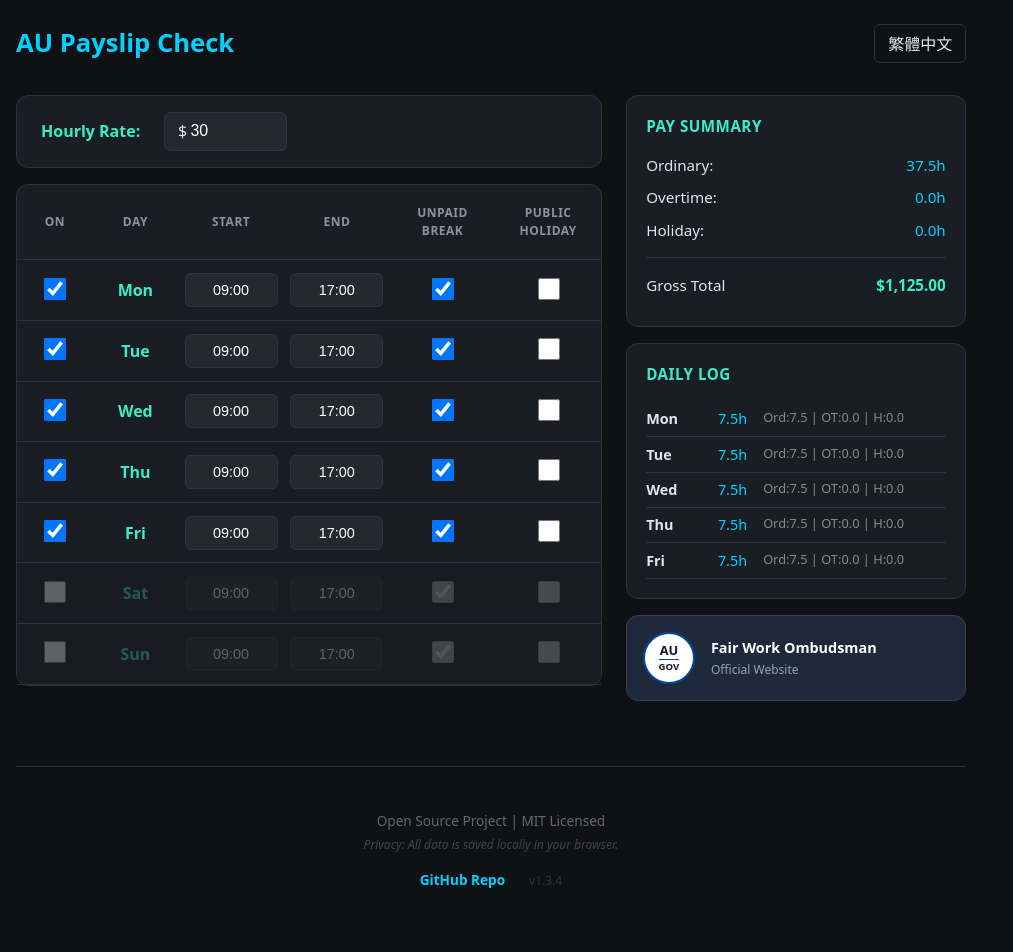
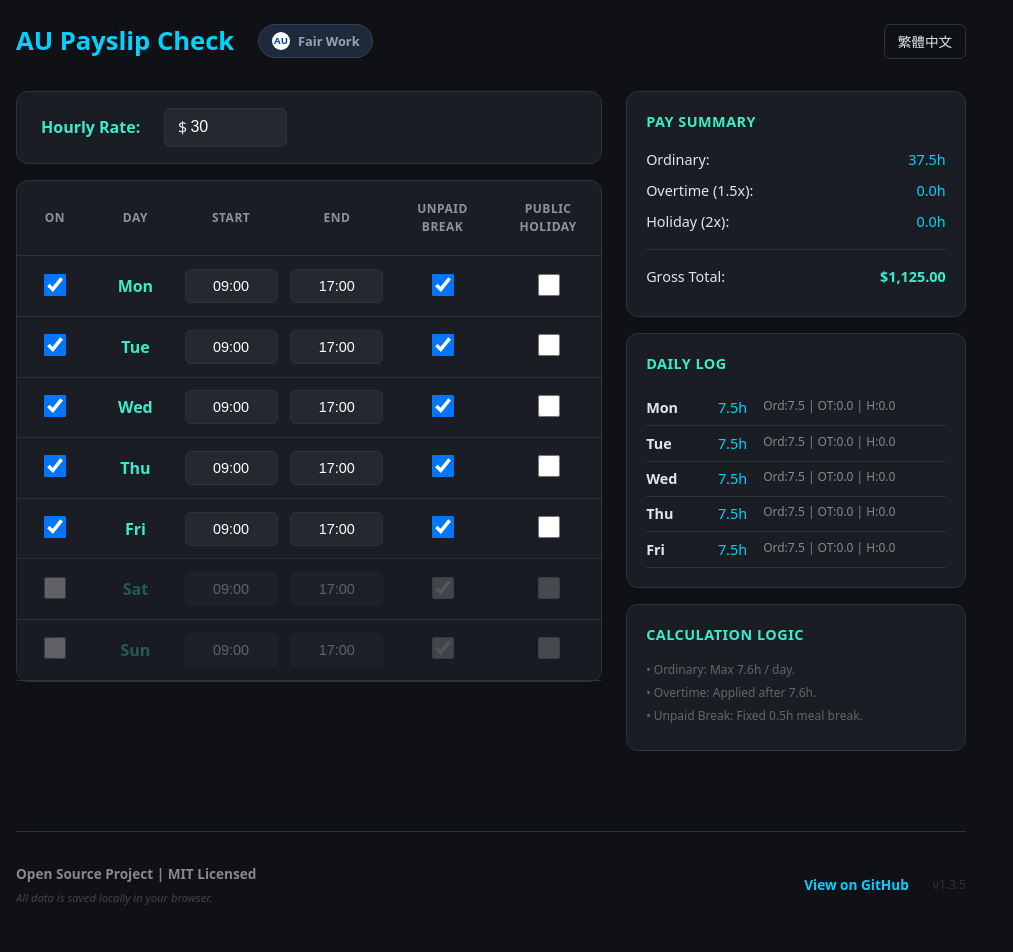
Before and after one commit to crayon3shawn/payslip-checker, a React (Vite) app: page / in a window 1280 px wide. Shown: the top 952 px of the page, without its empty margins (0-1013 px from the left). Built offline with nearby package versions, Linux system fonts and the light colour scheme.

Commit message:
refactor: update layout, restore calculation logic info, fix github url and uniform summary fonts

```diff
--- a/src/App.css
+++ b/src/App.css
@@ -30,10 +30,49 @@ header {
   margin-bottom: 2rem;
 }
 
+.header-left {
+  display: flex;
+  align-items: center;
+  gap: 1.5rem;
+}
+
 h1 {
   color: var(--primary);
   margin: 0;
   font-size: 1.6rem;
+}
+
+.header-fw-link {
+  display: flex;
+  align-items: center;
+  gap: 0.5rem;
+  text-decoration: none;
+  background: #1e293b;
+  padding: 0.4rem 0.8rem;
+  border-radius: 20px;
+  border: 1px solid #334155;
+  color: #94a3b8;
+  font-size: 0.8rem;
+  font-weight: 600;
+  transition: all 0.2s;
+}
+
+.header-fw-link:hover {
+  border-color: var(--primary);
+  color: white;
+}
+
+.au-gov-icon {
+  background: white;
+  color: #004a99;
+  font-size: 0.6rem;
+  width: 18px;
+  height: 18px;
+  display: flex;
+  align-items: center;
+  justify-content: center;
+  border-radius: 50%;
+  font-weight: 900;
 }
 
 .lang-toggle {
@@ -43,6 +82,7 @@ h1 {
   padding: 0.4rem 0.8rem;
   border-radius: 6px;
   cursor: pointer;
+  font-size: 0.85rem;
 }
 
 /* Layout */
@@ -57,6 +97,7 @@ h1 {
   .main-layout { grid-template-columns: 1fr; }
 }
 
+/* Blocks */
 .config-card, .table-wrapper, .flat-block {
   background: var(--card-bg);
   border: 1px solid var(--border);
@@ -64,13 +105,41 @@ h1 {
   margin-bottom: 1rem;
 }
 
-.config-card { padding: 1rem 1.5rem; display: flex; align-items: center; }
-.flat-block { padding: 1.2rem; }
+.config-card {
+  padding: 1rem 1.5rem;
+  display: flex;
+  align-items: center;
+}
+
+.flat-block {
+  padding: 1.2rem;
+}
 
 /* Hourly Rate */
-.input-group label { margin-right: 1.5rem; font-weight: 600; color: var(--secondary); }
-.input-with-symbol { display: inline-flex; align-items: center; background: var(--input-bg); border: 1px solid var(--border); border-radius: 6px; padding: 0 0.8rem; }
-.input-with-symbol input { background: transparent; border: none; color: white; padding: 0.6rem 0.2rem; width: 80px; outline: none; font-size: 1rem; }
+.input-group label {
+  margin-right: 1.5rem;
+  font-weight: 600;
+  color: var(--secondary);
+}
+
+.input-with-symbol {
+  display: inline-flex;
+  align-items: center;
+  background: var(--input-bg);
+  border: 1px solid var(--border);
+  border-radius: 6px;
+  padding: 0 0.8rem;
+}
+
+.input-with-symbol input {
+  background: transparent;
+  border: none;
+  color: white;
+  padding: 0.6rem 0.2rem;
+  width: 80px;
+  outline: none;
+  font-size: 1rem;
+}
 
 /* Table */
 .record-table { width: 100%; border-collapse: collapse; }
@@ -83,48 +152,74 @@ h1 {
 .time-input { background: var(--input-bg); border: 1px solid var(--border); color: white; padding: 0.5rem; border-radius: 6px; width: 75px; text-align: center; font-size: 0.9rem; }
 input[type="checkbox"] { width: 22px; height: 22px; cursor: pointer; }
 
-/* Sidebar */
-.summary-card h3, .details-card h3 { font-size: 0.95rem; margin: 0 0 1rem 0; color: var(--secondary); text-transform: uppercase; letter-spacing: 0.5px; }
-.res-item { display: flex; justify-content: space-between; margin-bottom: 0.6rem; font-size: 0.95rem; }
+/* Sidebar Summary - 字體統一 */
+.summary-card h3, .details-card h3, .logic-card h3 {
+  font-size: 0.9rem;
+  margin: 0 0 1rem 0;
+  color: var(--secondary);
+  text-transform: uppercase;
+  letter-spacing: 0.5px;
+}
+
+.res-item {
+  display: flex;
+  justify-content: space-between;
+  margin-bottom: 0.6rem;
+  font-size: 0.9rem;
+}
+
 .res-val { color: var(--primary); font-weight: 500; }
-.res-item.total { margin-top: 1rem; padding-top: 1rem; border-top: 1px solid var(--border); }
-.res-val-lg { font-size: 0.95rem; color: var(--secondary); font-weight: 700; }
-.b-item { display: flex; gap: 1rem; padding: 0.4rem 0; border-bottom: 1px solid var(--border); font-size: 0.9rem; }
+
+.res-item.total {
+  margin-top: 1rem;
+  padding-top: 1rem;
+  border-top: 1px solid var(--border);
+}
+
+.res-val-uniform {
+  font-size: 0.9rem; /* 強制與上方一致 */
+  color: var(--secondary);
+  font-weight: 700;
+}
+
+/* Daily Log */
+.b-item {
+  display: flex;
+  gap: 1rem;
+  padding: 0.4rem 0;
+  border-bottom: 1px solid var(--border);
+  font-size: 0.9rem;
+}
+
 .b-day { font-weight: bold; min-width: 40px; }
 .b-val { color: var(--primary); min-width: 45px; text-align: right; }
-.b-tag { color: #888; font-size: 0.8rem; }
-.note { font-size: 0.75rem; color: #666; margin: 0.2rem 0; }
+.b-tag { color: #888; font-size: 0.75rem; }
 
-/* FW Card */
-.fw-card { background: #1e293b; padding: 1rem; border-radius: 12px; display: flex; align-items: center; gap: 1rem; border: 1px solid #334155; text-decoration: none; }
-.fw-logo { background: white; color: #0f172a; width: 48px; height: 48px; border-radius: 50%; display: flex; flex-direction: column; justify-content: center; align-items: center; line-height: 1; flex-shrink: 0; border: 2px solid #004a99; }
-.au-text { font-weight: 900; font-size: 0.8rem; }
-.gov-text { font-weight: 700; font-size: 0.6rem; border-top: 1px solid #004a99; margin-top: 2px; padding-top: 2px; }
-.fw-text { display: flex; flex-direction: column; }
-.fw-text strong { color: white; font-size: 0.9rem; margin-bottom: 2px; }
-.fw-text span { color: #94a3b8; font-size: 0.75rem; }
+/* Logic Card */
+.note { font-size: 0.75rem; color: #666; margin: 0.4rem 0; line-height: 1.4; }
 
-/* Version Footer */
+/* Footer - 開源風格 */
 .version-footer {
-  text-align: center;
   margin-top: 4rem;
-  padding: 2.5rem 0;
+  padding: 2rem 0;
   border-top: 1px solid var(--border);
-  color: #666;
 }
 
-.version-footer p { margin: 0.3rem 0; font-size: 0.85rem; }
-
-.privacy-note {
-  font-size: 0.75rem !important;
-  color: #444;
-  font-style: italic;
+.footer-content {
+  display: flex;
+  justify-content: space-between;
+  align-items: center;
 }
 
-.footer-links {
-  margin-top: 1rem;
+@media (max-width: 600px) {
+  .footer-content { flex-direction: column; gap: 1rem; text-align: center; }
+}
+
+.footer-tag { margin: 0; font-size: 0.85rem; color: #888; font-weight: 600; }
+.privacy-note { margin: 0.3rem 0 0 0; font-size: 0.7rem; color: #444; font-style: italic; }
+
+.footer-right {
   display: flex;
-  justify-content: center;
   align-items: center;
   gap: 1.5rem;
 }
@@ -132,15 +227,9 @@ input[type="checkbox"] { width: 22px; height: 22px; cursor: pointer; }
 .github-link {
   color: var(--primary);
   text-decoration: none;
+  font-size: 0.85rem;
   font-weight: 600;
-  font-size: 0.85rem;
 }
 
-.github-link:hover {
-  text-decoration: underline;
-}
-
-.footer-links span {
-  font-size: 0.75rem;
-  color: #333;
-}
+.github-link:hover { text-decoration: underline; }
+.v-tag { font-size: 0.75rem; color: #333; }
--- a/src/App.tsx
+++ b/src/App.tsx
@@ -23,7 +23,7 @@ const DAYS = [
 ];
 
 function App() {
-  const [lang, setLang] = useState<'en' | 'cn'>('en');
+  const [lang, setLang] = useState<'en' | 'tw'>('en');
   const [hourlyRate, setHourlyRate] = useState<number>(() => {
     const saved = localStorage.getItem('hourlyRate');
     return saved ? parseFloat(saved) : 30;
@@ -117,13 +117,17 @@ function App() {
       holiday: 'PUBLIC HOLIDAY',
       summary: 'Pay Summary',
       ord: 'Ordinary',
-      ot: 'Overtime',
-      hol: 'Holiday',
+      ot: 'Overtime (1.5x)',
+      hol: 'Holiday (2x)',
       gross: 'Gross Total',
       details: 'Daily Log',
-      link: 'Official Website'
+      fairwork: 'Fair Work',
+      howItWorks: 'Calculation Logic',
+      note1: 'Ordinary: Max 7.6h / day.',
+      note2: 'Overtime: Applied after 7.6h.',
+      note3: 'Unpaid Break: Fixed 0.5h meal break.'
     },
-    cn: {
+    tw: {
       title: 'AU Payslip Check',
       rate: '基本時薪',
       day: '日期',
@@ -134,11 +138,15 @@ function App() {
       holiday: '國定假日',
       summary: '薪資總結',
       ord: '普通工時',
-      ot: '加班時數',
-      hol: '假日工時',
+      ot: '加班 (1.5x)',
+      hol: '假日 (2x)',
       gross: '稅前總額',
       details: '每日明細',
-      link: '官方網站'
+      fairwork: 'Fair Work',
+      howItWorks: '計算邏輯說明',
+      note1: '普通工時：每日最高 7.6 小時。',
+      note2: '加班時數：每日超過 7.6 小時部分。',
+      note3: '不計薪休息：固定扣除 0.5 小時用餐時間。'
     }
   };
 
@@ -147,8 +155,14 @@ function App() {
   return (
     <div className="container">
       <header>
-        <h1>{cur.title}</h1>
-        <button className="lang-toggle" onClick={() => setLang(lang === 'en' ? 'cn' : 'en')}>
+        <div className="header-left">
+          <h1>{cur.title}</h1>
+          <a href="https://www.fairwork.gov.au/" target="_blank" rel="noreferrer" className="header-fw-link">
+             <div className="au-gov-icon">AU</div>
+             <span>{cur.fairwork}</span>
+          </a>
+        </div>
+        <button className="lang-toggle" onClick={() => setLang(lang === 'en' ? 'tw' : 'en')}>
           {lang === 'en' ? '繁體中文' : 'English'}
         </button>
       </header>
@@ -238,8 +252,8 @@ function App() {
                 <strong className="res-val">{results.totalHolidayHours.toFixed(1)}h</strong>
               </div>
               <div className="res-item total">
-                <span>{cur.gross}</span>
-                <strong className="res-val-lg">${results.grossPay.toLocaleString(undefined, {minimumFractionDigits: 2})}</strong>
+                <span>{cur.gross}:</span>
+                <strong className="res-val-uniform">${results.grossPay.toLocaleString(undefined, {minimumFractionDigits: 2})}</strong>
               </div>
             </div>
           </div>
@@ -258,25 +272,27 @@ function App() {
             </div>
           </div>
 
-          <a href="https://www.fairwork.gov.au/" target="_blank" rel="noreferrer" className="fw-card">
-             <div className="fw-logo">
-                <span className="au-text">AU</span>
-                <span className="gov-text">GOV</span>
-             </div>
-             <div className="fw-text">
-               <strong>Fair Work Ombudsman</strong>
-               <span>{cur.link}</span>
-             </div>
-          </a>
+          <div className="logic-card flat-block">
+            <h3>{cur.howItWorks}</h3>
+            <div className="note-group">
+              <p className="note">• {cur.note1}</p>
+              <p className="note">• {cur.note2}</p>
+              <p className="note">• {cur.note3}</p>
+            </div>
+          </div>
         </aside>
       </div>
 
       <footer className="version-footer">
-        <p>Open Source Project | MIT Licensed</p>
-        <p className="privacy-note">Privacy: All data is saved locally in your browser.</p>
-        <div className="footer-links">
-           <a href="https://github.com/chengche/payslip-checker" className="github-link" target="_blank" rel="noreferrer">GitHub Repo</a>
-           <span>v1.3.4</span>
+        <div className="footer-content">
+          <div className="footer-left">
+            <p className="footer-tag">Open Source Project | MIT Licensed</p>
+            <p className="privacy-note">All data is saved locally in your browser.</p>
+          </div>
+          <div className="footer-right">
+            <a href="https://github.com/crayon3shawn/payslip-checker" className="github-link" target="_blank" rel="noreferrer">View on GitHub</a>
+            <span className="v-tag">v1.3.5</span>
+          </div>
         </div>
       </footer>
     </div>
```
